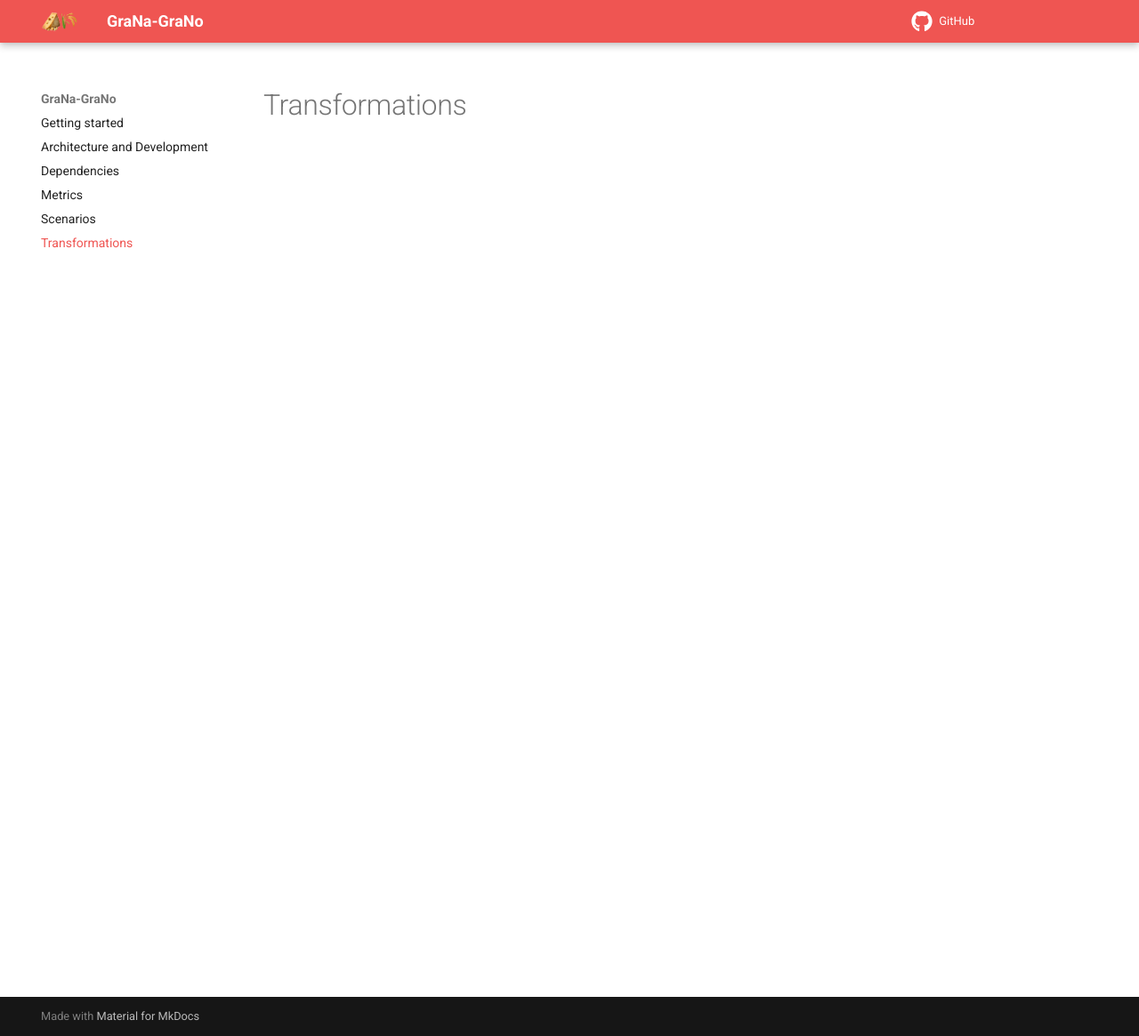
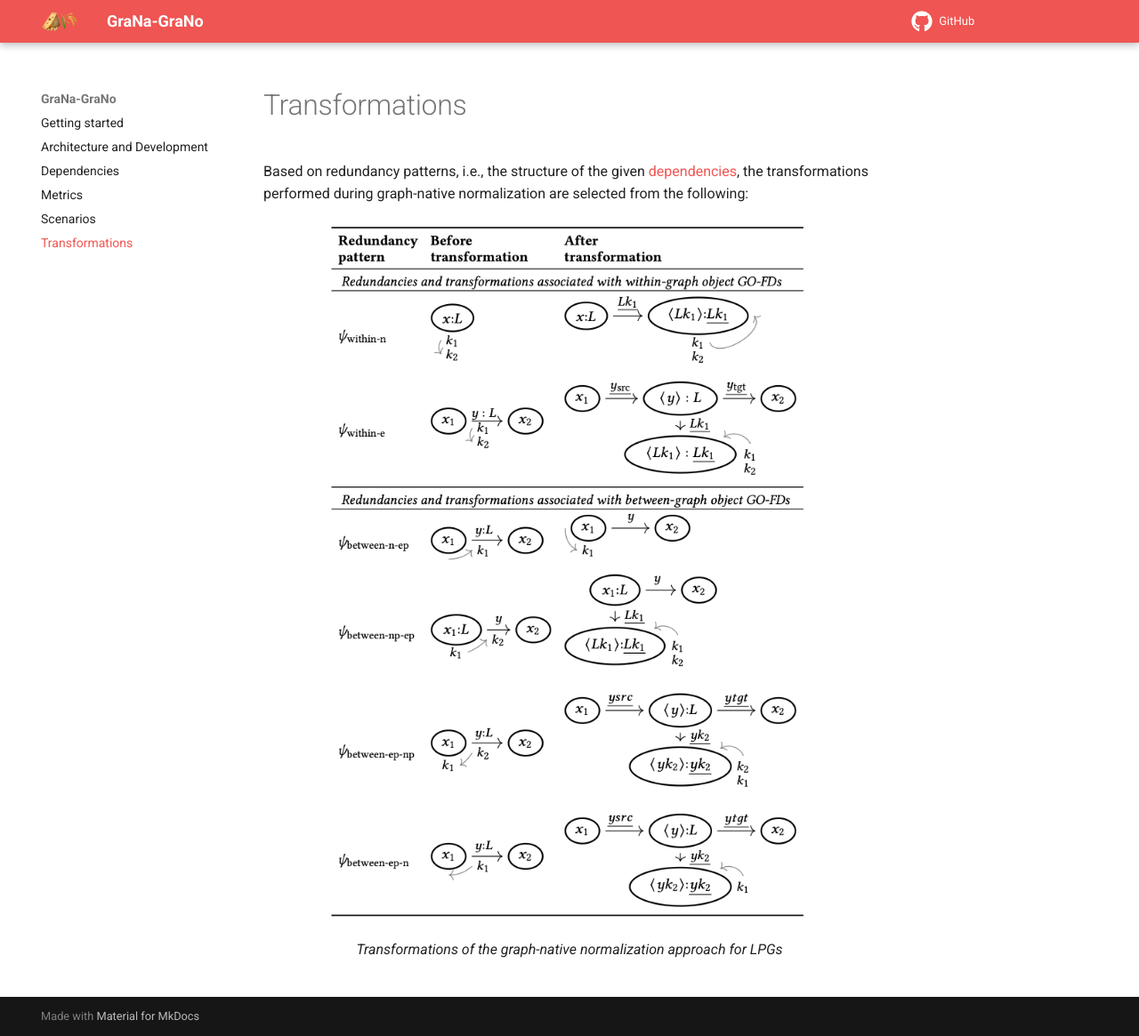
Before and after one commit to dmki-tuwien/grana-grano, an MkDocs documentation site: the page built from docs/transformations.md, in a window 1280 px wide and 1165 px high. Shown: the whole window at 89% size. Built offline with MkDocs 1.6.1 and Material for MkDocs 9.7.7, drawn with Linux system fonts in a browser that asks for light colours; comment, search, counter and statistics services are not loaded.

```diff
--- a/docs/transformations.md
+++ b/docs/transformations.md
@@ -1 +1,8 @@
 # Transformations
+
+Based on redundancy patterns, i.e., the structure of the given [dependencies](dependencies.md), the transformations performed during graph-native normalization are selected from the following:
+
+<figure markdown="span">
+  <img alt="Transformations of the graph-native normalization approach for LPGs" src="../assets/transformations.png" width="550"/>
+  <figcaption>Transformations of the graph-native normalization approach for LPGs</figcaption>
+</figure>
```
Also changed, not shown: docs/dependencies.md (+27 -0 lines), docs/assets/transformations.png (added).
